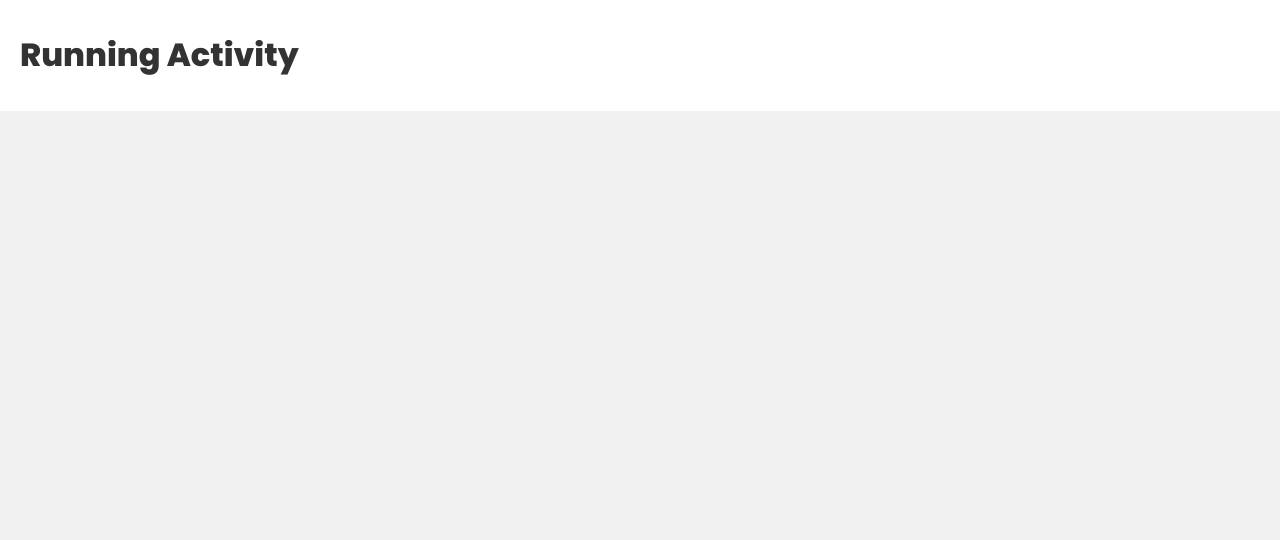
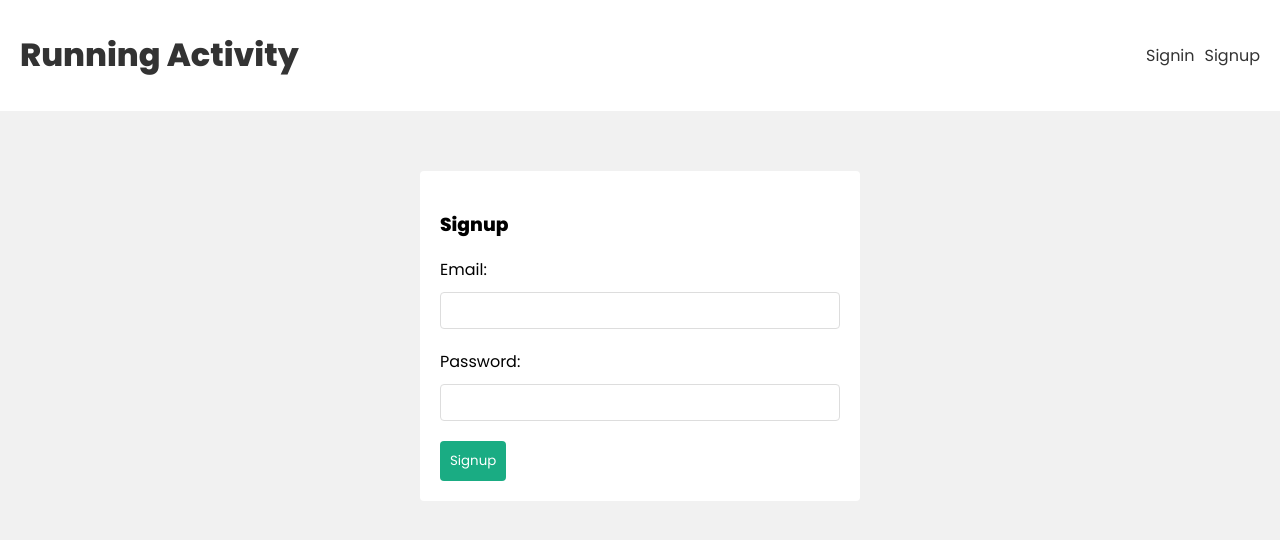
Before and after one commit to TarekLH/LearningProject_1, a React (Create React App) app in the folder frontend/: page /signup in a window 1280 px wide. Before the commit this address had no page. Shown: the top 540 px of the page. Built offline with nearby package versions, Linux system fonts and the light colour scheme; the HTML template or start-up script is replaced by a standard one.

Commit message:
adding auth context and signin/signup pages

```diff
--- a/frontend/src/App.js
+++ b/frontend/src/App.js
@@ -4,6 +4,8 @@ import { BrowserRouter, Routes, Route } from 'react-router-dom';
 import Home from './pages/Home';
 // components
 import Navbar from './components/Navbar';
+import Signup from './pages/Signup';
+import Signin from './pages/Signin';
 
 function App() {
   return (
@@ -16,6 +18,14 @@ function App() {
               path="/"
               element={<Home/>}
             />
+            <Route
+              path="/signin"
+              element={<Signin/>}
+            />
+            <Route
+              path="/signup"
+              element={<Signup/>}
+            />
           </Routes>
         </div>
       </BrowserRouter>
--- a/frontend/src/components/Navbar.js
+++ b/frontend/src/components/Navbar.js
@@ -8,6 +8,12 @@ export default function Navbar() {
         <Link to="/">
           <h1>Running Activity</h1>
         </Link>
+        <nav>
+          <div>
+            <Link to='/signin'>Signin</Link>
+            <Link to='/signup'>Signup</Link>
+          </div>
+        </nav>
       </div>
     </header>
   )
--- /dev/null
+++ b/frontend/src/context/AuthContext.js
@@ -0,0 +1,18 @@
+import { createContext, useReducer } from 'react';
+// reducer
+import { authReducer } from '../reducers/authReducer';
+
+export const AuthContext = createContext();
+
+export const AuthContextProvider = ({children}) => {
+  const [state, dispatch] = useReducer(authReducer, {
+    user: null
+  });
+  console.log('AuthContext state:', state)
+
+  return (
+    <AuthContext.Provider value={{...state, dispatch}}>
+      {children}
+    </AuthContext.Provider>
+  )
+};
--- a/frontend/src/index.css
+++ b/frontend/src/index.css
@@ -100,3 +100,21 @@ div.error {
 input.error {
   border: 1px solid var(--error);
 }
+
+/* Navbar.js */
+nav {
+  display: flex;
+  align-items: center;
+}
+nav a {
+  margin-left: 10px;
+}
+
+/* auth forms */
+form.signup, form.signin {
+  max-width: 400px;
+  margin: 40px auto;
+  padding: 20px;
+  background: #fff;
+  border-radius: 4px;
+}
--- a/frontend/src/index.js
+++ b/frontend/src/index.js
@@ -2,14 +2,17 @@ import React from 'react';
 import ReactDOM from 'react-dom/client';
 import './index.css';
 import App from './App';
-// workouts context
+// contexts
 import { WorkoutsContextProvider } from './context/WorkoutsContext';
+import { AuthContextProvider } from './context/AuthContext';
 
 const root = ReactDOM.createRoot(document.getElementById('root'));
 root.render(
   <React.StrictMode>
-    <WorkoutsContextProvider>
-      <App />
-    </WorkoutsContextProvider>
+    <AuthContextProvider>
+      <WorkoutsContextProvider>
+        <App />
+      </WorkoutsContextProvider>
+    </AuthContextProvider>
   </React.StrictMode>
 );
--- /dev/null
+++ b/frontend/src/pages/Signin.js
@@ -0,0 +1,35 @@
+import React, { useState } from 'react'
+
+export default function Signin() {
+  const [credentials, setCredentials] = useState({
+    email: '',
+    password: ''
+  });
+  const handleSubmit = async (event) => {
+    event.preventDefault();
+    console.log(credentials);
+    setCredentials({...credentials, email: '', password: ''});
+  };
+
+  return (
+    <form className='signin' onSubmit={handleSubmit}>
+      <h3>Signin</h3>
+
+      <label>Email:</label>
+      <input
+        type='email'
+        value={credentials.email}
+        onChange={(e) => setCredentials({...credentials, email: e.target.value})}
+      />
+
+      <label>Password:</label>
+      <input
+        type='password'
+        value={credentials.password}
+        onChange={(e) => setCredentials({...credentials, password: e.target.value})}
+      />
+
+      <button type='submit'>Signin</button>
+    </form>
+  )
+}
--- /dev/null
+++ b/frontend/src/pages/Signup.js
@@ -0,0 +1,35 @@
+import React, { useState } from 'react'
+
+export default function Signup() {
+  const [credentials, setCredentials] = useState({
+    email: '',
+    password: ''
+  });
+  const handleSubmit = async (event) => {
+    event.preventDefault();
+    console.log(credentials);
+    setCredentials({...credentials, email: '', password: ''});
+  };
+
+  return (
+    <form className='signup' onSubmit={handleSubmit}>
+      <h3>Signup</h3>
+
+      <label>Email:</label>
+      <input
+        type='email'
+        value={credentials.email}
+        onChange={(e) => setCredentials({...credentials, email: e.target.value})}
+      />
+
+      <label>Password:</label>
+      <input
+        type='password'
+        value={credentials.password}
+        onChange={(e) => setCredentials({...credentials, password: e.target.value})}
+      />
+
+      <button type='submit'>Signup</button>
+    </form>
+  )
+}
--- /dev/null
+++ b/frontend/src/reducers/authReducer.js
@@ -0,0 +1,10 @@
+export const authReducer = (state, action) => {
+  switch(action.type) {
+    case 'SIGNIN':
+      return { user: action.payload }
+    case 'SIGNOUT':
+      return { user: null }
+    default:
+      return state
+  }
+};
```
Also changed, not shown: frontend/src/hooks/useAuthContext.js (added, +14 -0 lines).
